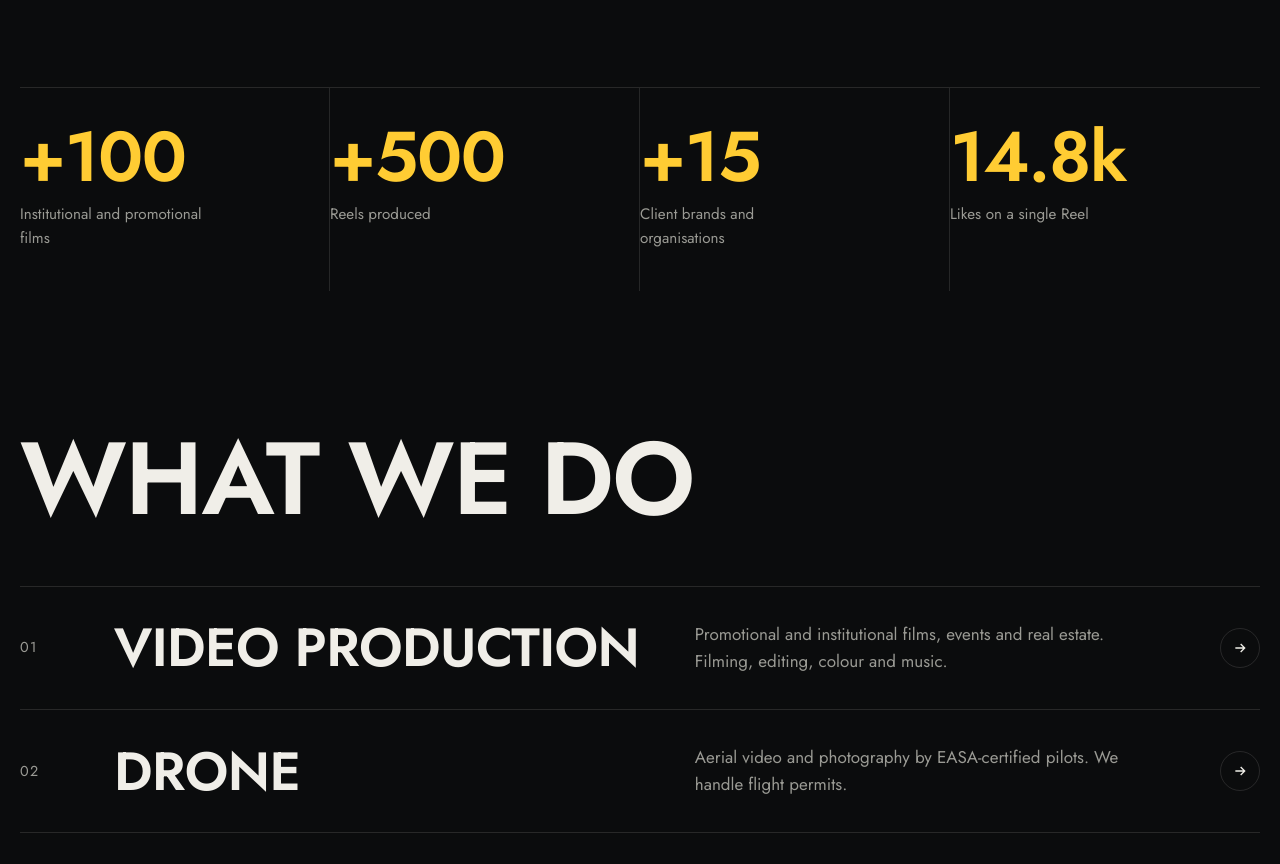
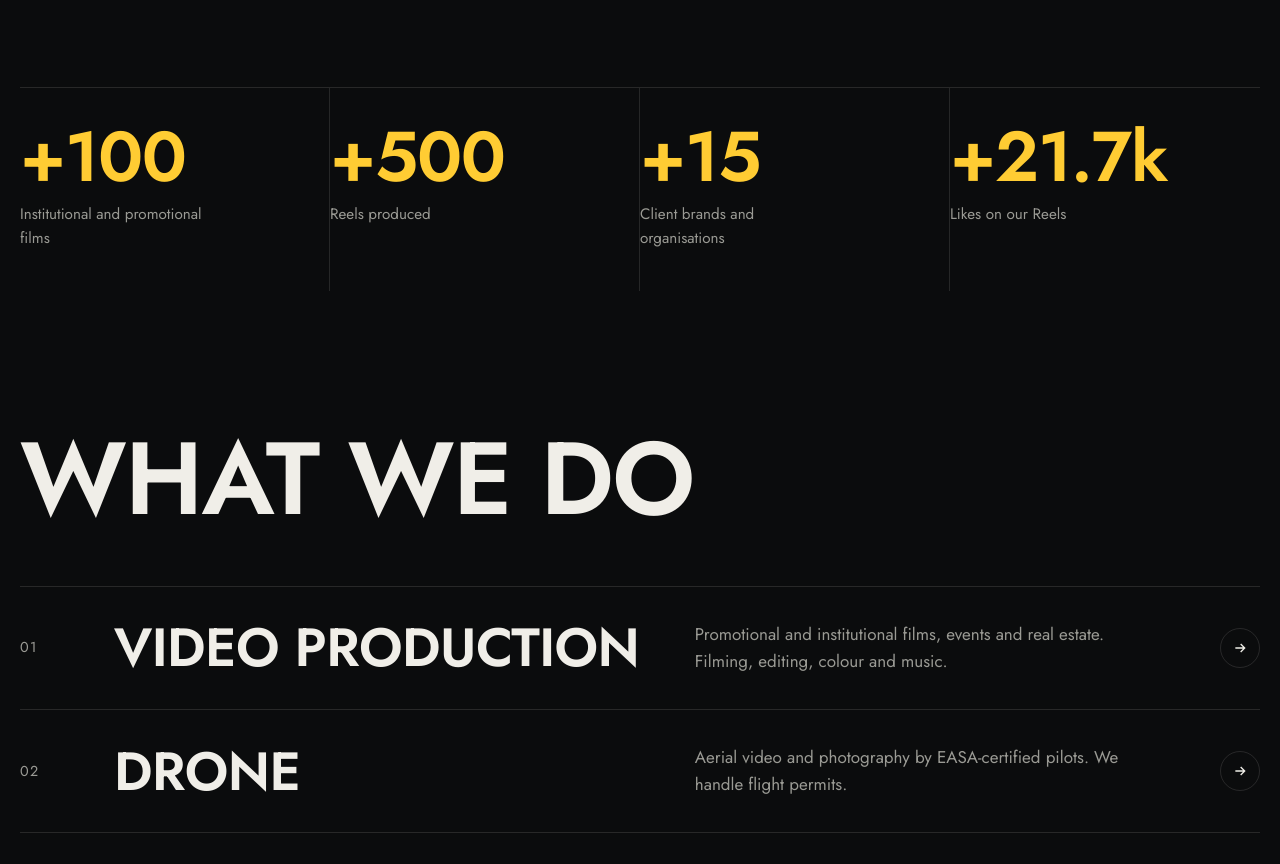
Before and after one commit to eagleviewportugal-pt/eagleviewportugal-pt.github.io, a plain HTML site: page index.html in a window 1280 px wide. Shown: the part 1620-2484 px from the top of the page. Drawn offline with Linux system fonts and the light colour scheme.

Commit message:
Add files via upload

```diff
--- a/index.html
+++ b/index.html
@@ -291,7 +291,7 @@ footer{border-top:1px solid var(--line);padding-top:clamp(50px,7vw,90px);overflo
       <div class="st rv"><b class="cnt" data-to="100" data-pre="+">+100</b><span data-i="st.1">Vídeos institucionais e promocionais</span></div>
       <div class="st rv"><b class="cnt" data-to="500" data-pre="+">+500</b><span data-i="st.2">Reels produzidos</span></div>
       <div class="st rv"><b class="cnt" data-to="15" data-pre="+">+15</b><span data-i="st.4">Marcas e entidades clientes</span></div>
-      <div class="st rv"><b class="cnt" data-to="14.8" data-dec="1" data-k="1">14,8 mil</b><span data-i="st.3">Gostos num só Reel</span></div>
+      <div class="st rv"><b class="cnt" data-to="21.7" data-dec="1" data-k="1" data-pre="+">+21,7 mil</b><span data-i="st.3">Gostos num só Reel</span></div>
     </div>
   </section>
 
@@ -387,7 +387,7 @@ pt:{
  "hero.work":"Ver trabalho","hero.scroll":"Desliza",
  "clients.lbl":"Alguns clientes",
  "man":"Filmamos do céu. Trabalhamos ao seu lado. Agência criativa e de marketing digital: vídeo, redes sociais e sites, em todo o país.",
- "st.1":"Vídeos institucionais e promocionais","st.2":"Reels produzidos","st.3":"Gostos num só Reel","st.4":"Marcas e entidades clientes",
+ "st.1":"Vídeos institucionais e promocionais","st.2":"Reels produzidos","st.3":"Gostos nos nossos Reels","st.4":"Marcas e entidades clientes",
  "svc.title":"O que fazemos",
  "svc.1t":"Produção de vídeo","svc.1p":"Vídeos promocionais e institucionais, cobertura de eventos e imobiliário. Gravação, edição, cor e música.",
  "svc.2t":"Drone","svc.2p":"Vídeo e fotografia aérea com pilotos certificados pela EASA. Tratamos das autorizações de voo.",
@@ -422,7 +422,7 @@ es:{
  "hero.work":"Ver trabajo","hero.scroll":"Desliza",
  "clients.lbl":"Algunos clientes",
  "man":"Grabamos desde el cielo. Trabajamos a su lado. Agencia creativa y de marketing digital: vídeo, redes sociales y webs, en todo Portugal.",
- "st.1":"Vídeos institucionales y promocionales","st.2":"Reels producidos","st.3":"Me gusta en un solo Reel","st.4":"Marcas y entidades clientes",
+ "st.1":"Vídeos institucionales y promocionales","st.2":"Reels producidos","st.3":"Me gusta en nuestros Reels","st.4":"Marcas y entidades clientes",
  "svc.title":"Qué hacemos",
  "svc.1t":"Producción de vídeo","svc.1p":"Vídeos promocionales e institucionales, eventos e inmobiliaria. Grabación, edición, color y música.",
  "svc.2t":"Dron","svc.2p":"Vídeo y fotografía aérea con pilotos certificados por la EASA. Gestionamos los permisos de vuelo.",
@@ -457,7 +457,7 @@ en:{
  "hero.work":"See our work","hero.scroll":"Scroll",
  "clients.lbl":"Some clients",
  "man":"We film from the sky. We work by your side. A creative and digital marketing agency: video, social media and websites, all over Portugal.",
- "st.1":"Institutional and promotional films","st.2":"Reels produced","st.3":"Likes on a single Reel","st.4":"Client brands and organisations",
+ "st.1":"Institutional and promotional films","st.2":"Reels produced","st.3":"Likes on our Reels","st.4":"Client brands and organisations",
  "svc.title":"What we do",
  "svc.1t":"Video production","svc.1p":"Promotional and institutional films, events and real estate. Filming, editing, colour and music.",
  "svc.2t":"Drone","svc.2p":"Aerial video and photography by EASA-certified pilots. We handle flight permits.",
```
